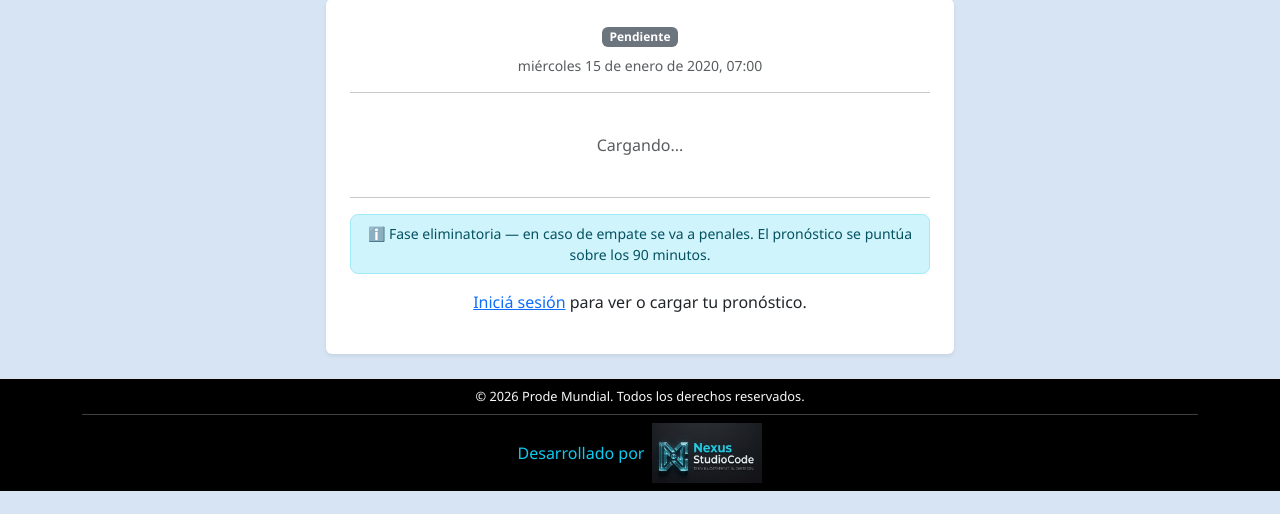
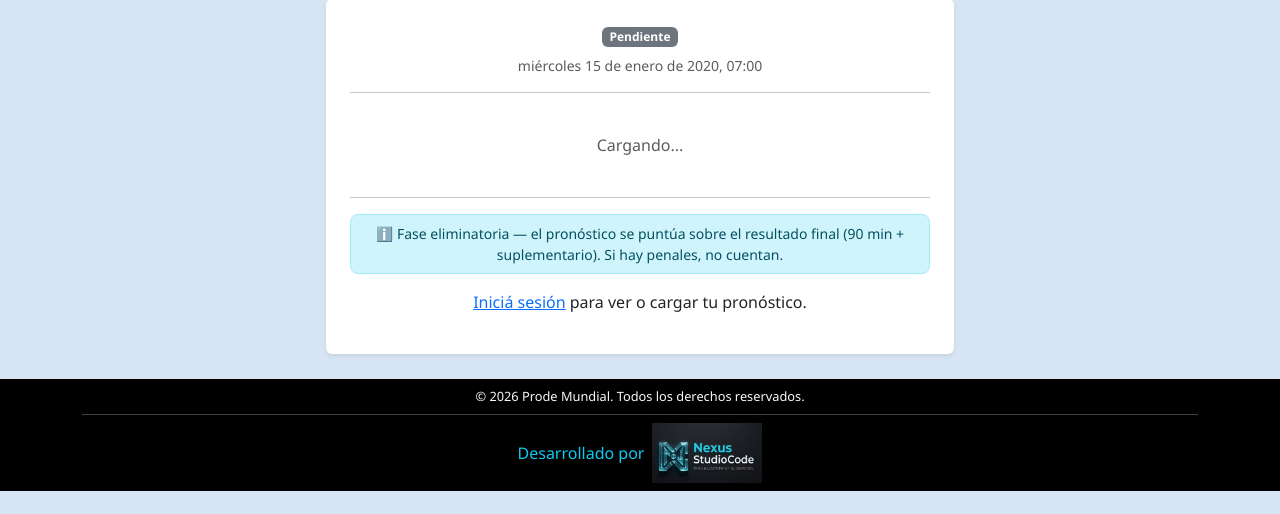
Before and after one commit to TatoMesa/Prode-Mundial, a Django app: page /matches/1/ in a window 1280 px wide. Shown: the part 110-624 px from the top of the page. Run offline with Django 4.2, Linux system fonts and the light colour scheme; tables that the repository leaves empty hold one stand-in row (values such as "Sample post"); some libraries are stand-ins or nearby versions.

Commit message:
Feat: cambio de texto en match detail para suplemtarios

```diff
--- a/templates/matches/detail.html
+++ b/templates/matches/detail.html
@@ -46,7 +46,7 @@
               ✓ Partido definido en 90 minutos.
             {% endif %}
           {% else %}
-            ℹ️ Fase eliminatoria — en caso de empate se va a penales. El pronóstico se puntúa sobre los 90 minutos.
+            ℹ️ Fase eliminatoria — el pronóstico se puntúa sobre el resultado final (90 min + suplementario). Si hay penales, no cuentan.
           {% endif %}
         </div>
         {% endif %}
```
